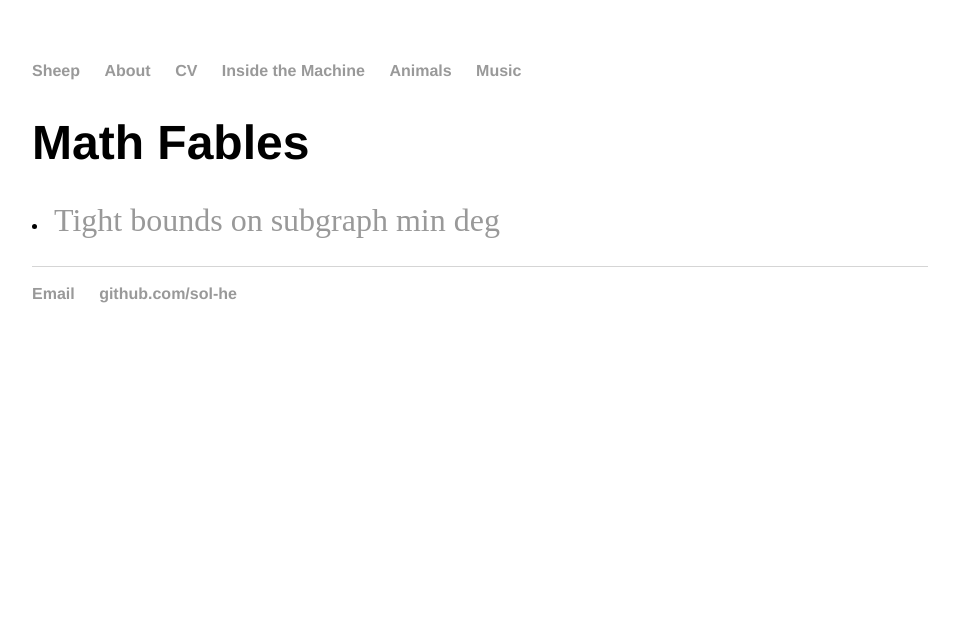
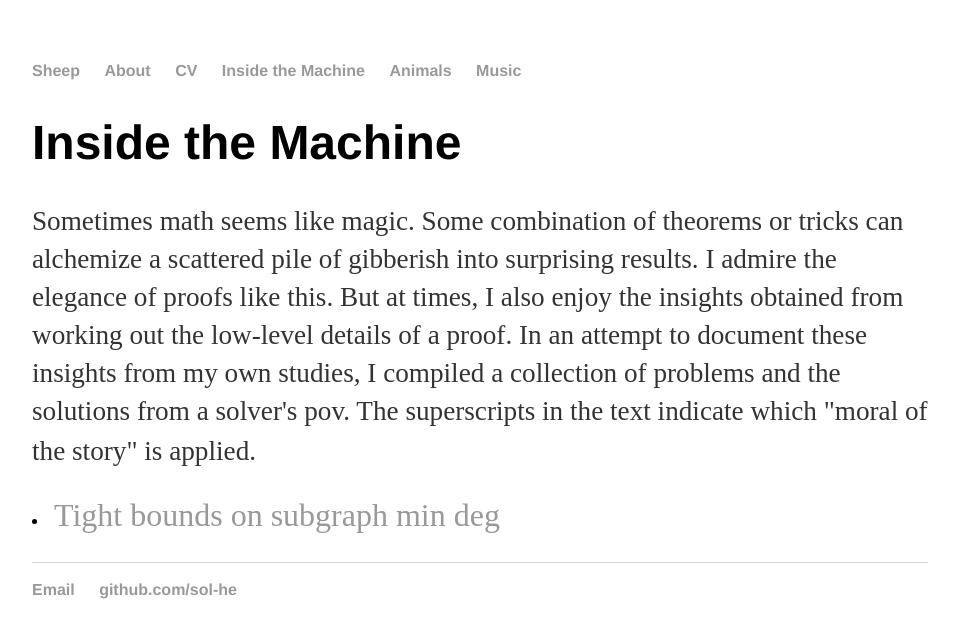
Before and after one commit to sol-he/sol-he.github.io, a Jekyll site: the page built from machine/index.html, in a window 1280 px wide. Shown: the top 638 px of the page, without its empty margins (160-1119 px from the left). Built offline with Jekyll 4.4.1, drawn with Linux system fonts in a browser that asks for light colours.

Commit message:
restructure page

```diff
--- a/machine/index.html
+++ b/machine/index.html
@@ -1,6 +1,6 @@
 ---
 layout: default
-title: Math Fables
+title: Inside the Machine
 ---
 <h1>{{ page.title }}</h1>
 
@@ -30,6 +30,13 @@ title: Math Fables
     The superscripts in the text indicate which "moral of the story" is applied.
 -->
 
+    Sometimes math seems like magic. Some combination of theorems or tricks
+    can alchemize a scattered pile of gibberish into surprising results. I admire
+    the elegance of proofs like this. But at times, I also enjoy the insights obtained
+    from working out the low-level details of a proof. In an attempt to document
+    these insights from my own studies, I compiled a collection of problems and
+    the solutions from a solver's pov.
+    The superscripts in the text indicate which "moral of the story" is applied.
 
 
     <font size="+3">
```
